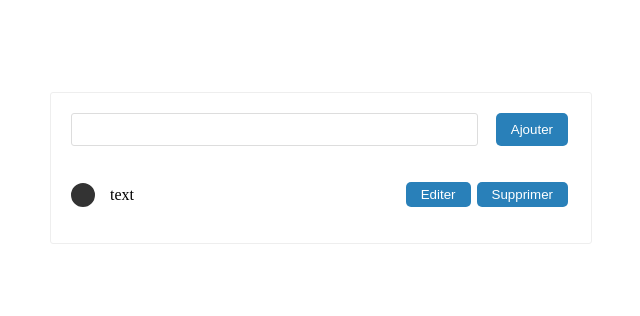
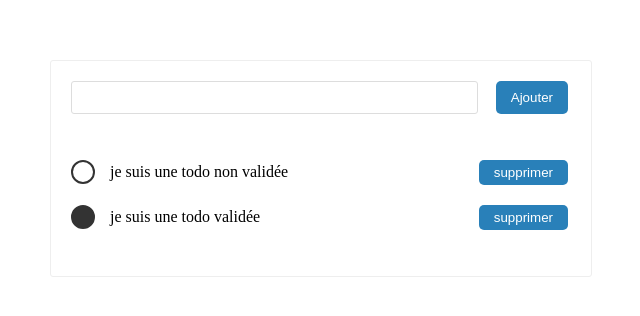
Before and after one commit to sbdnd/todolist_JS, a website built with webpack: page src/index.html in a window 1280 px wide. Shown: the part 232-548 px from the top of the page, without its empty margins (319-959 px from the left). Built offline with nearby package versions, Linux system fonts and the light colour scheme.

Commit message:
test affichage de todo list

```diff
--- a/src/index.html
+++ b/src/index.html
@@ -12,12 +12,6 @@
             <button>Ajouter</button>
         </form>
             <ul>
-                <li>
-                    <span class="todo done"></span>
-                    <p>text</p>
-                    <button>Editer</button>
-                    <button>Supprimer</button>
-                </li>
             </ul>
 
     </div>
--- a/src/index.js
+++ b/src/index.js
@@ -1 +1,36 @@
 import "./style.css";
+
+//récupération d'une référence à la balise <ul>
+const ul = document.querySelector("ul");
+
+const todos = [
+    {
+        text: "je suis une todo non validée",
+        done: false
+    },
+
+    {
+       text: "je suis une todo validée",
+       done: true
+    }
+]
+
+const displayTodo = () => {
+    const todosNode = todos.map((todo, index) =>{
+        return createTodoElement(todo, index);
+    });
+    ul.innerHTML = '';
+    ul.append(...todosNode);
+};
+
+const createTodoElement = (todo, index) => {
+    const li = document.createElement("li");
+    li.innerHTML = `
+        <span class="todo ${ todo.done ? 'done' : '' }"></span>
+        <p>${ todo.text }</p>
+        <button>supprimer</button>
+    `;
+    return li;
+};
+
+displayTodo();
--- a/src/style.css
+++ b/src/style.css
@@ -58,6 +58,7 @@
   li {
     display: flex;
     align-items: center;
+    padding: 10px 0px;
   }
 
   li p {
```
